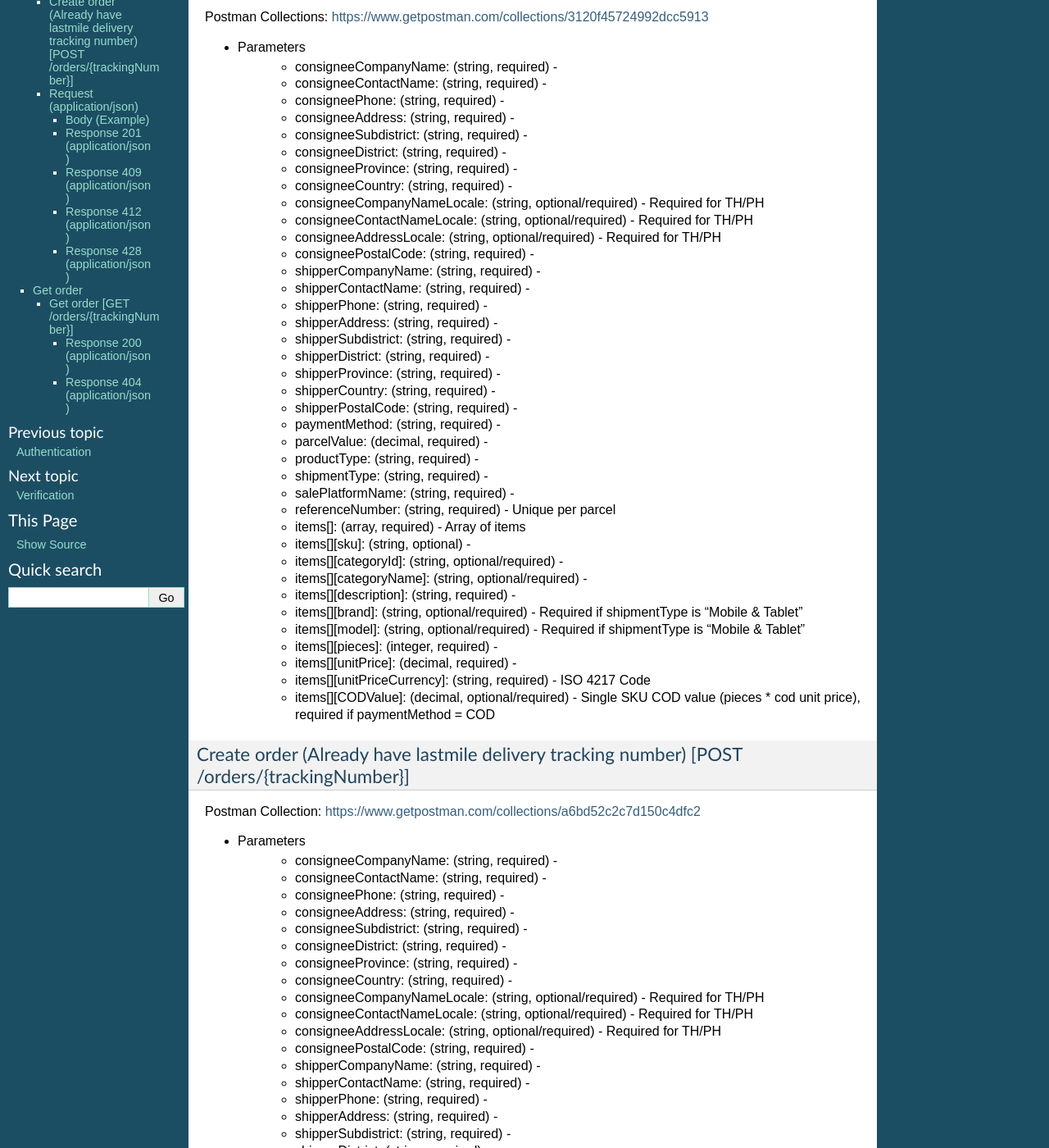
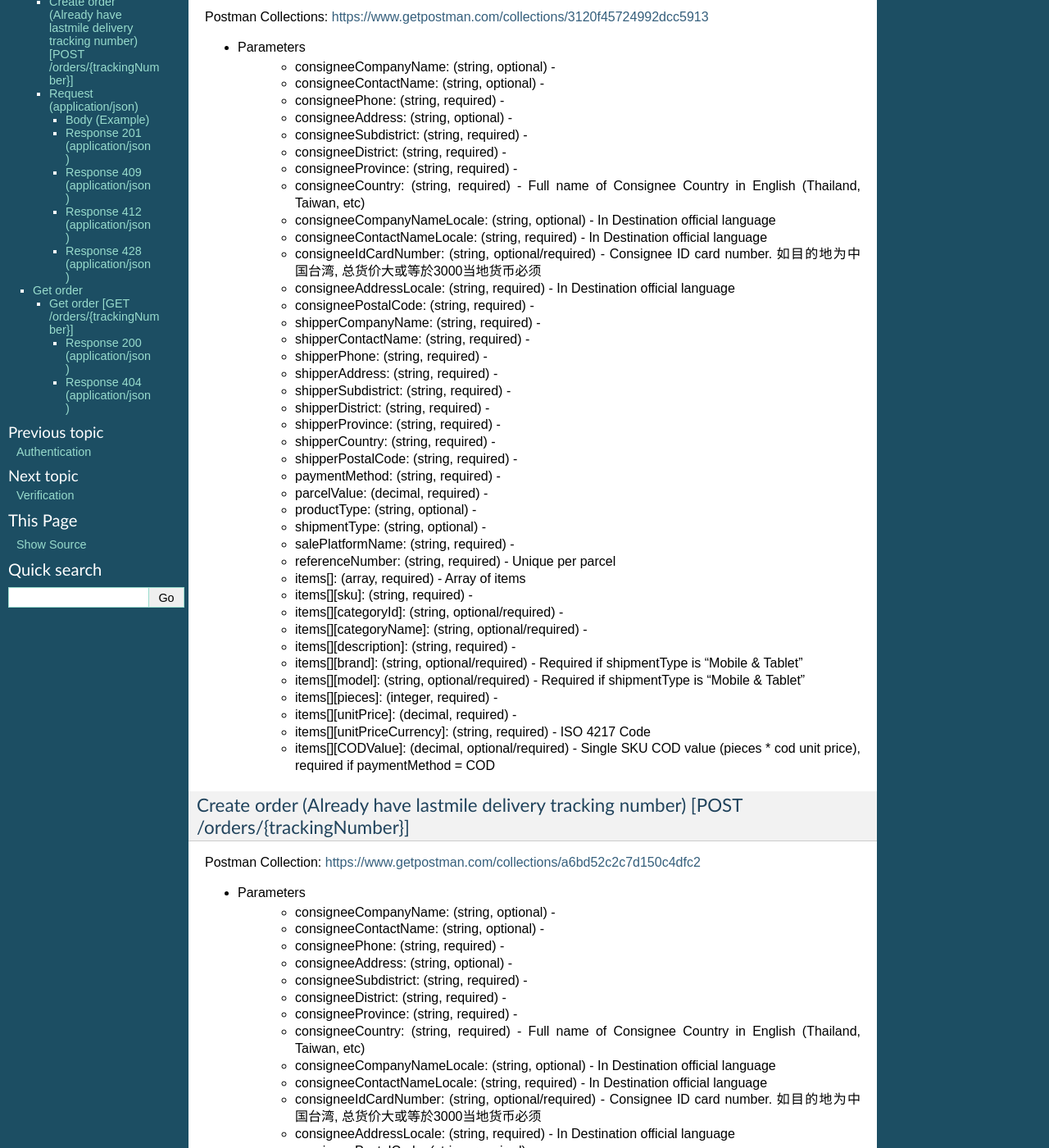
Before and after one commit to timeslogistics/times-oms-api-docs, a Sphinx documentation site: the page built from docs/orders.rst, in a window 1280 px wide and 1400 px high, scrolled down 192 px. Shown: the whole window at 82% size. Built offline with Sphinx 7.4.7, drawn with Linux system fonts in a browser that asks for light colours; some of the changed text lies outside the part shown.

Commit message:
Update orders.rst

```diff
--- a/docs/orders.rst
+++ b/docs/orders.rst
@@ -9,17 +9,18 @@ Create order (Without lastmile delivery tracking number) [POST /orders]
 Postman Collections: https://www.getpostman.com/collections/3120f45724992dcc5913
 
 + Parameters
-    + consigneeCompanyName: (string, required) -
-    + consigneeContactName: (string, required) -
+    + consigneeCompanyName: (string, optional) -
+    + consigneeContactName: (string, optional) -
     + consigneePhone: (string, required) -
-    + consigneeAddress: (string, required) -
+    + consigneeAddress: (string, optional) -
     + consigneeSubdistrict: (string, required) -
     + consigneeDistrict: (string, required) -
     + consigneeProvince: (string, required) -
-    + consigneeCountry: (string, required) -
-    + consigneeCompanyNameLocale: (string, optional/required) - Required for TH/PH
-    + consigneeContactNameLocale: (string, optional/required) - Required for TH/PH
-    + consigneeAddressLocale: (string, optional/required) - Required for TH/PH
+    + consigneeCountry: (string, required) - Full name of Consignee Country in English (Thailand, Taiwan, etc)
+    + consigneeCompanyNameLocale: (string, optional) - In Destination official language
+    + consigneeContactNameLocale: (string, required) - In Destination official language
+    + consigneeIdCardNumber: (string, optional/required) - Consignee ID card number. 如目的地为中国台湾, 总货价大或等於3000当地货币必须
+    + consigneeAddressLocale: (string, required) - In Destination official language
     + consigneePostalCode: (string, required) -
     + shipperCompanyName: (string, required) -
     + shipperContactName: (string, required) -
@@ -32,12 +33,12 @@ Postman Collections: https://www.getpostman.com/collections/3120f45724992dcc5913
     + shipperPostalCode: (string, required) -
     + paymentMethod: (string, required) -
     + parcelValue: (decimal, required) -
-    + productType: (string, required) -
-    + shipmentType: (string, required) -
+    + productType: (string, optional) -
+    + shipmentType: (string, optional) -
     + salePlatformName: (string, required) -
     + referenceNumber: (string, required) - Unique per parcel
     + items[]: (array, required) - Array of items
-    + items[][sku]: (string, optional) -
+    + items[][sku]: (string, required) -
     + items[][categoryId]: (string, optional/required) -
     + items[][categoryName]: (string, optional/required) -
     + items[][description]: (string, required) -
@@ -53,17 +54,18 @@ Create order (Already have lastmile delivery tracking number) [POST /orders/{tra
 Postman Collection: https://www.getpostman.com/collections/a6bd52c2c7d150c4dfc2
 
 + Parameters
-    + consigneeCompanyName: (string, required) -
-    + consigneeContactName: (string, required) -
+    + consigneeCompanyName: (string, optional) -
+    + consigneeContactName: (string, optional) -
     + consigneePhone: (string, required) -
-    + consigneeAddress: (string, required) -
+    + consigneeAddress: (string, optional) -
     + consigneeSubdistrict: (string, required) -
     + consigneeDistrict: (string, required) -
     + consigneeProvince: (string, required) -
-    + consigneeCountry: (string, required) -
-    + consigneeCompanyNameLocale: (string, optional/required) - Required for TH/PH
-    + consigneeContactNameLocale: (string, optional/required) - Required for TH/PH
-    + consigneeAddressLocale: (string, optional/required) - Required for TH/PH
+    + consigneeCountry: (string, required) - Full name of Consignee Country in English (Thailand, Taiwan, etc)
+    + consigneeCompanyNameLocale: (string, optional) - In Destination official language
+    + consigneeContactNameLocale: (string, required) - In Destination official language
+    + consigneeIdCardNumber: (string, optional/required) - Consignee ID card number. 如目的地为中国台湾, 总货价大或等於3000当地货币必须
+    + consigneeAddressLocale: (string, required) - In Destination official language
     + consigneePostalCode: (string, required) -
     + shipperCompanyName: (string, required) -
     + shipperContactName: (string, required) -
@@ -74,14 +76,14 @@ Postman Collection: https://www.getpostman.com/collections/a6bd52c2c7d150c4dfc2
     + shipperProvince: (string, required) -
     + shipperCountry: (string, required) -
     + shipperPostalCode: (string, required) -
+    + paymentMethod: (string, required) -
     + parcelValue: (decimal, required) -
-    + paymentMethod: (string, required) -
-    + productType: (string, required) -
-    + shipmentType: (string, required) -
-    + salePlatformName: (string, required) -
+    + productType: (string, optional) -
+    + shipmentType: (string, optional) -
+    + salePlatformName: (string, required) -
     + referenceNumber: (string, required) - Unique per parcel
     + items[]: (array, required) - Array of items
-    + items[][sku]: (string, optional) -
+    + items[][sku]: (string, required) -
     + items[][categoryId]: (string, optional/required) -
     + items[][categoryName]: (string, optional/required) -
     + items[][description]: (string, required) -
```
